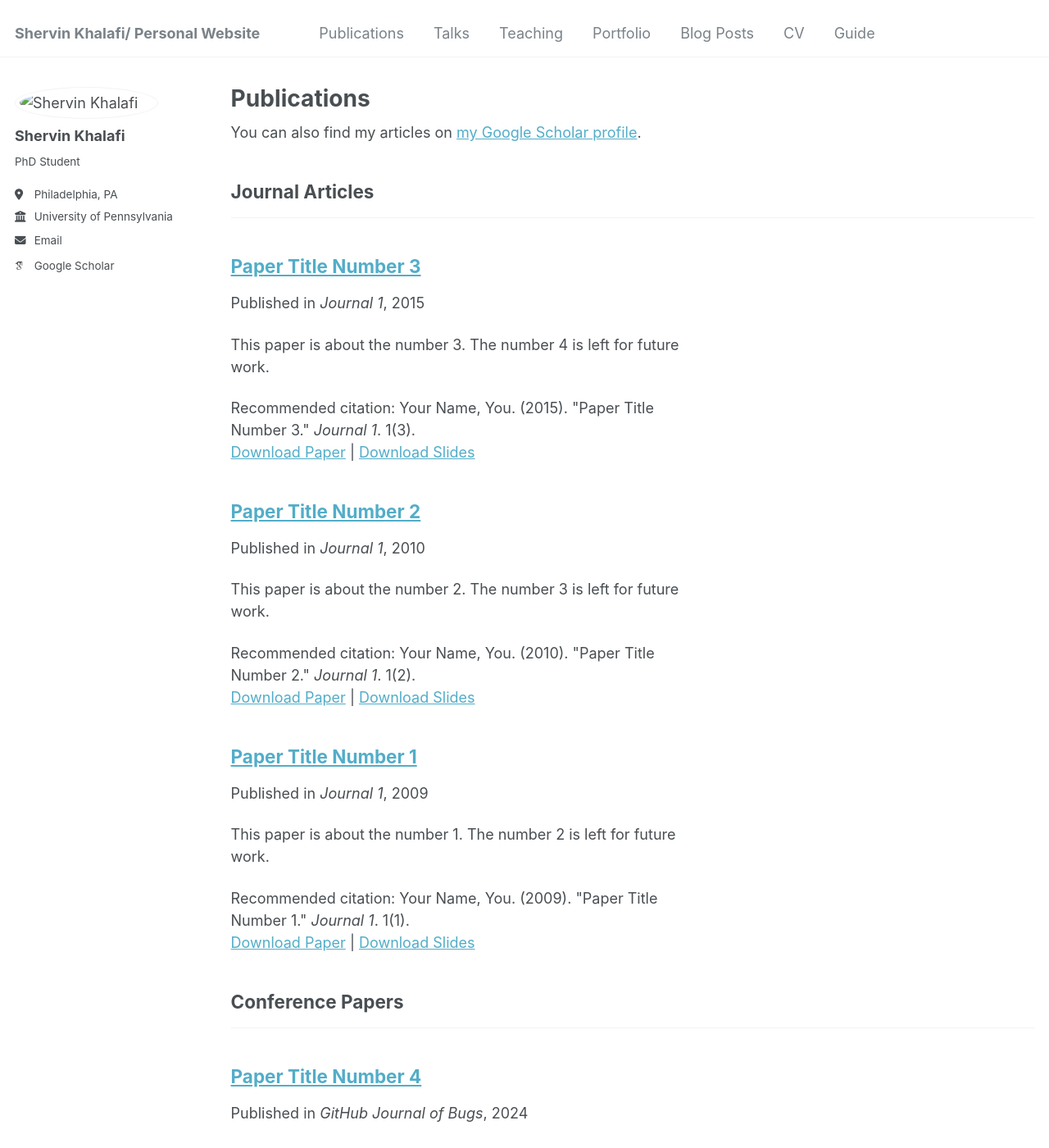
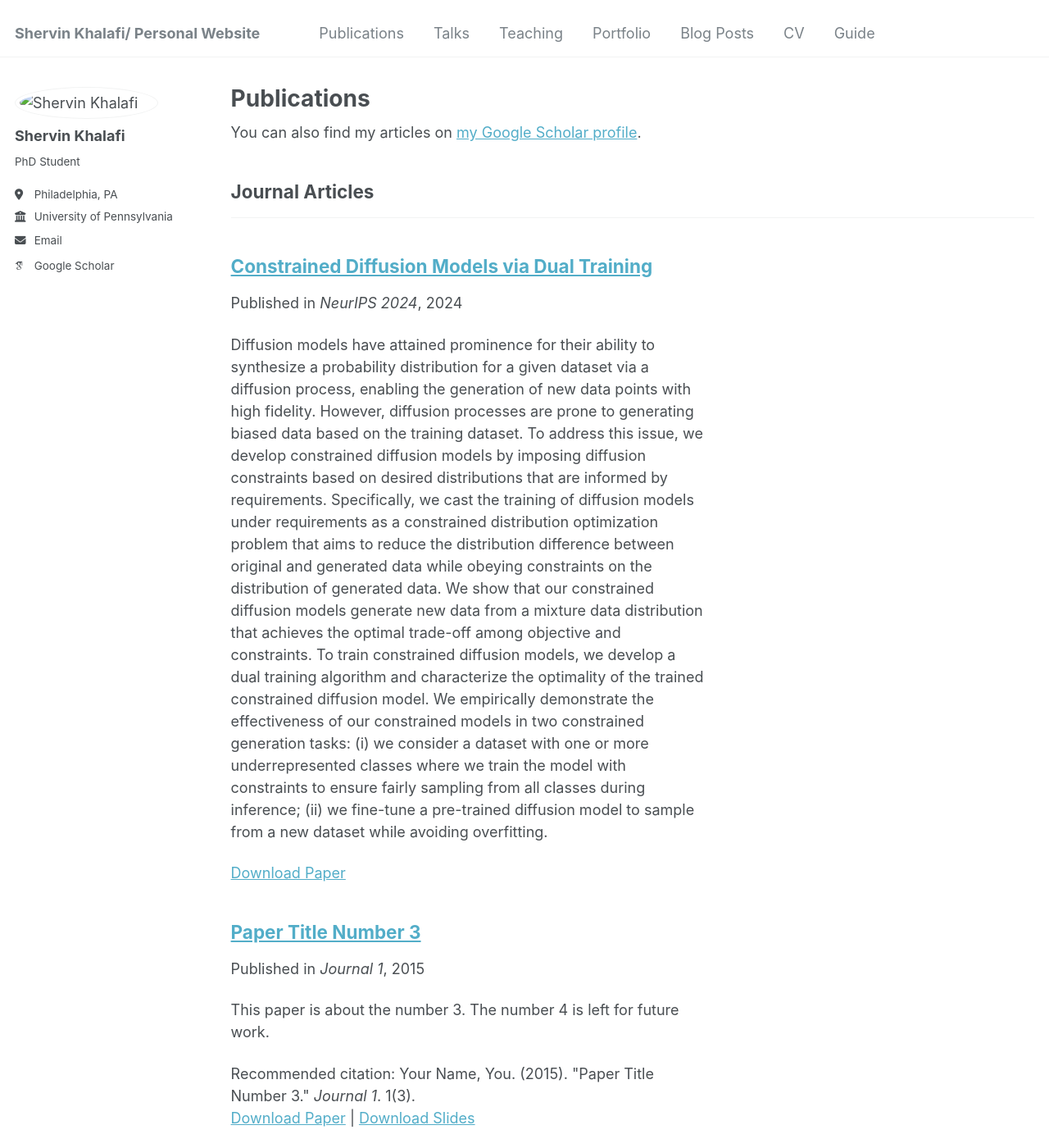
Before and after one commit to shervinkhal/shervinkhalafi.github.io, a Jekyll site: the page built from _pages/publications.html, in a window 1280 px wide and 1400 px high. Shown: the whole window at 82% size. Built offline with Jekyll 4.4.1, drawn with Linux system fonts in a browser that asks for light colours; some web fonts are replaced.

Commit message:
Update 2009-10-01-paper-title-number-1.md

```diff
--- a/_publications/2009-10-01-paper-title-number-1.md
+++ b/_publications/2009-10-01-paper-title-number-1.md
@@ -1,14 +1,13 @@
 ---
-title: "Paper Title Number 1"
+title: "Constrained Diffusion Models via Dual Training"
 collection: publications
 category: manuscripts
 permalink: /publication/2009-10-01-paper-title-number-1
-excerpt: 'This paper is about the number 1. The number 2 is left for future work.'
-date: 2009-10-01
-venue: 'Journal 1'
-slidesurl: 'http://academicpages.github.io/files/slides1.pdf'
-paperurl: 'http://academicpages.github.io/files/paper1.pdf'
-citation: 'Your Name, You. (2009). &quot;Paper Title Number 1.&quot; <i>Journal 1</i>. 1(1).'
+excerpt: 'Diffusion models have attained prominence for their ability to synthesize a probability distribution for a given dataset via a diffusion process, enabling the generation of new data points with high fidelity. However, diffusion processes are prone to generating biased data based on the training dataset. To address this issue, we develop constrained diffusion models by imposing diffusion constraints based on desired distributions that are informed by requirements. Specifically, we cast the training of diffusion models under requirements as a constrained distribution optimization problem that aims to reduce the distribution difference between original and generated data while obeying constraints on the distribution of generated data. We show that our constrained diffusion models generate new data from a mixture data distribution that achieves the optimal trade-off among objective and constraints. To train constrained diffusion models, we develop a dual training algorithm and characterize the optimality of the trained constrained diffusion model. We empirically demonstrate the effectiveness of our constrained models in two constrained generation tasks: (i) we consider a dataset with one or more underrepresented classes where we train the model with constraints to ensure fairly sampling from all classes during inference; (ii) we fine-tune a pre-trained diffusion model to sample from a new dataset while avoiding overfitting.'
+date: August 2024
+venue: 'NeurIPS 2024'
+paperurl: 'https://arxiv.org/pdf/2408.15094'
+
 ---
 
 The contents above will be part of a list of publications, if the user clicks the link for the publication than the contents of section will be rendered as a full page, allowing you to provide more information about the paper for the reader. When publications are displayed as a single page, the contents of the above "citation" field will automatically be included below this section in a smaller font.
```
